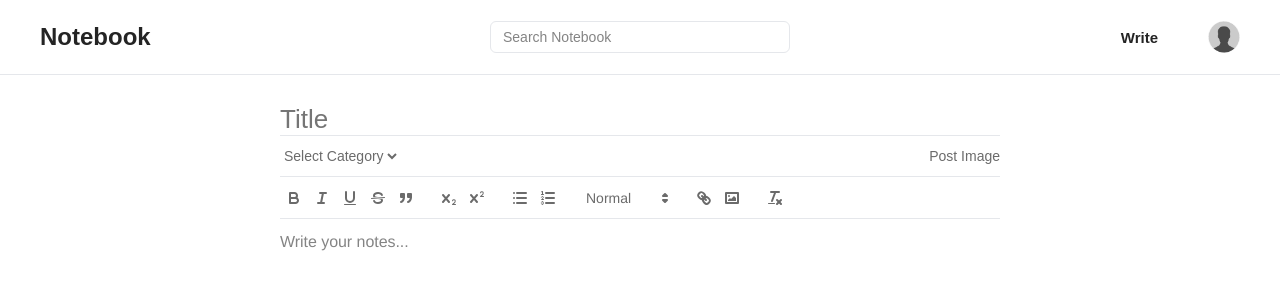
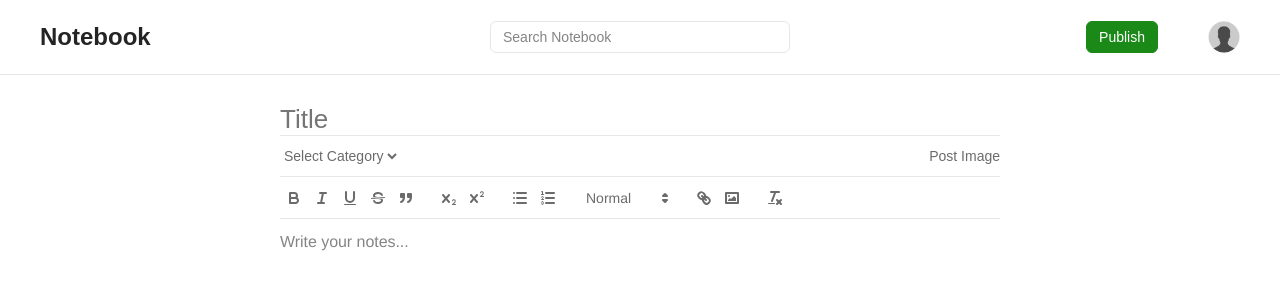
Before and after one commit to Wolleys/notebook, a Next.js app: page /new-post in a window 1280 px wide. Shown: the top 300 px of the page. Built offline with nearby package versions, Linux system fonts and the light colour scheme; a web font is replaced by a local one.

Commit message:
Conditinally render publish button

```diff
--- a/components/header/index.tsx
+++ b/components/header/index.tsx
@@ -1,15 +1,24 @@
+"use client";
+
 import { FC } from "react";
 import Link from "next/link";
 import SearchBar from "../searchBar";
 import SearchIcon from "../searchIcon";
 import styles from "./header.module.css";
+import Button from "@/components/button";
 import { penIcon } from "@/icons/penIcon";
 import HeaderAvatar from "../headerAvatar";
 import { bellIcon } from "@/icons/bellIcon";
+import { usePathname } from "next/navigation";
 import FontAwesomeIcon from "@/components/fontAwesomeIcon";
 
 const Header: FC = () => {
   const status = true;
+  const pathname = usePathname();
+
+  const handlePublish = () => {
+    console.log("Note published");
+  };
 
   return (
     <div className={styles.container}>
@@ -51,6 +60,13 @@ const Header: FC = () => {
                   </span>
                 </li>
                 <li>
+                  {pathname === "/new-post" ? (
+                    <span className={styles.write}>
+                      <Button variant="publish" onClick={handlePublish}>
+                        Publish
+                      </Button>
+                    </span>
+                  ) : (
                     <span className={styles.write}>
                       <Link href="/new-post">
                         <FontAwesomeIcon
@@ -60,6 +76,7 @@ const Header: FC = () => {
                         &nbsp;Write
                       </Link>
                     </span>
+                  )}
                 </li>
                 <li>
                   <Link href="/me/notifications">
```
Lines whose indentation alone changed are shown as unchanged.
